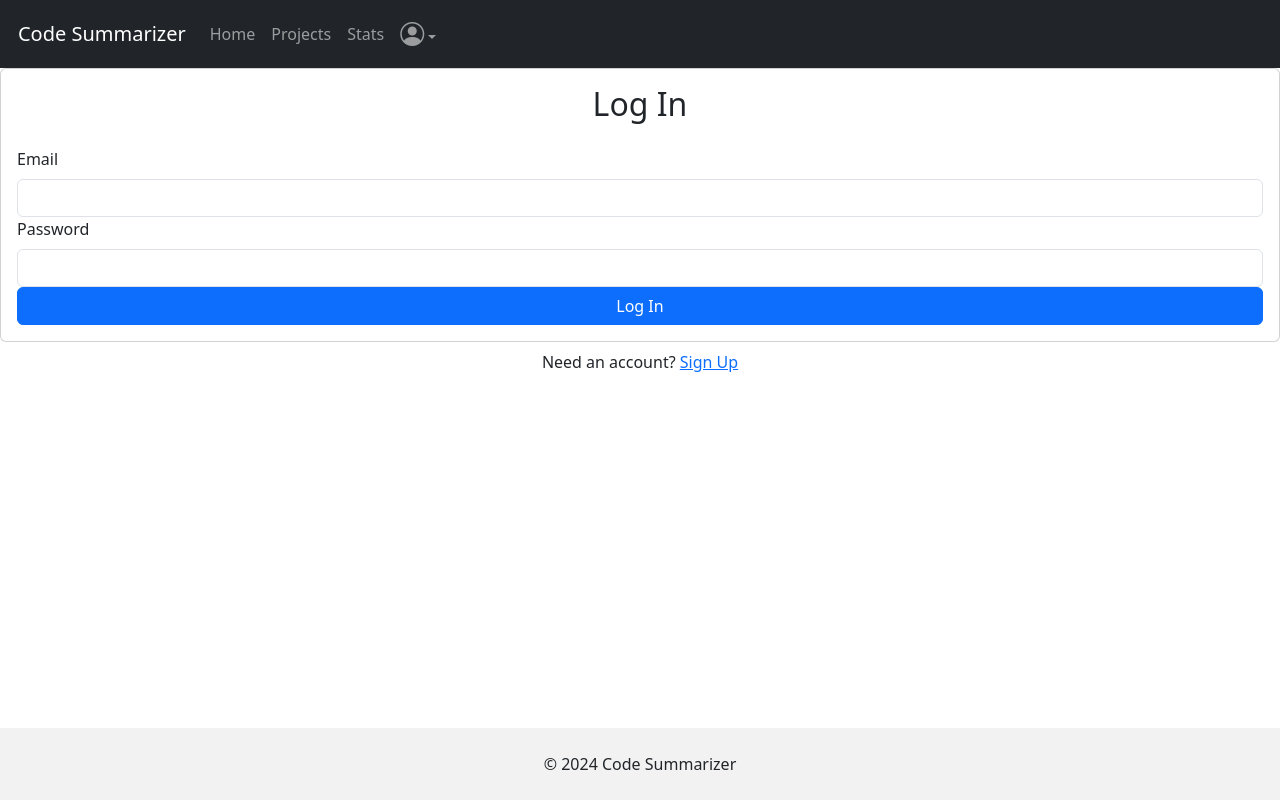
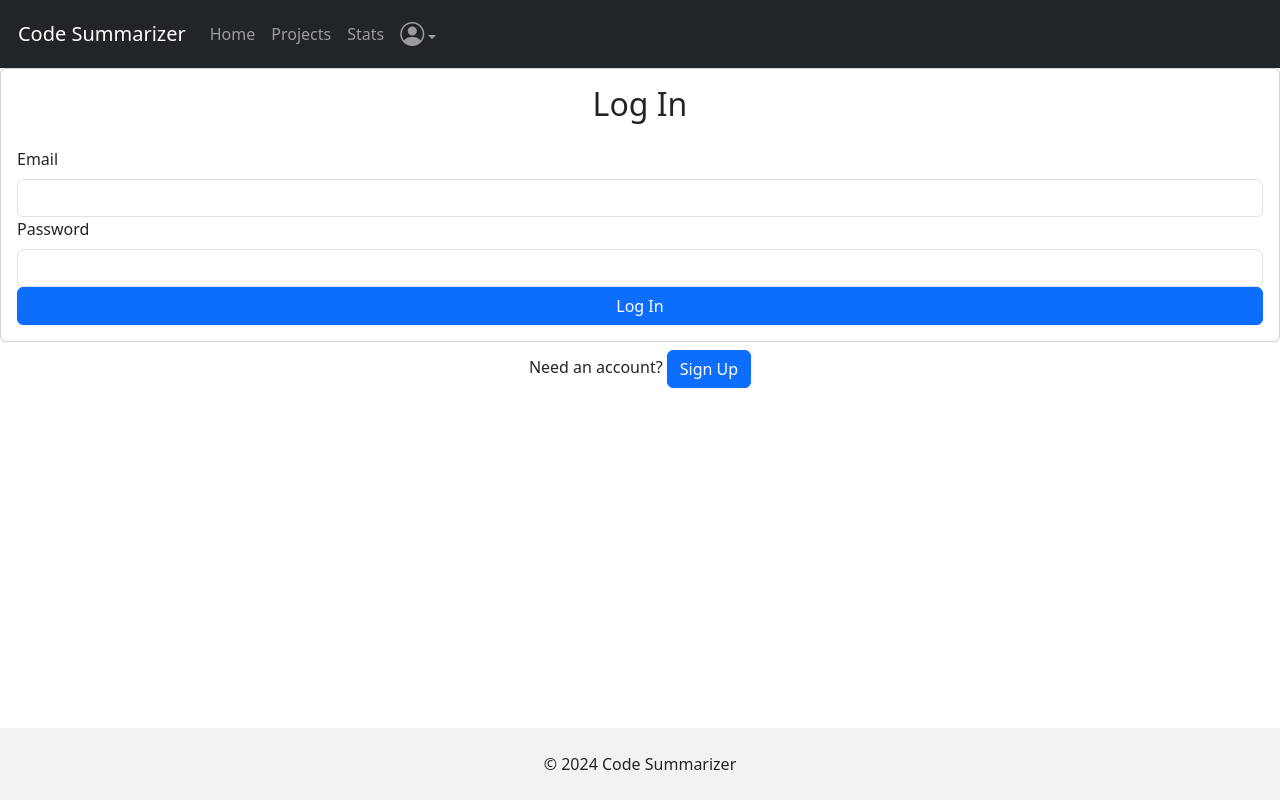
Before and after one commit to Degman1/CodeSummarizer, a React (Create React App) app in the folder frontend/: page /login in a window 1280 px wide. Built offline with nearby package versions, Linux system fonts and the light colour scheme; no server answers; the HTML template or start-up script is replaced by a standard one.

Commit message:
fix sign up page

```diff
--- a/frontend/src/App.js
+++ b/frontend/src/App.js
@@ -34,7 +34,7 @@ function App() {
       case 'login':
         return <Login setSubpage={setSubpage}/>;
       case 'signup':
-        return <Signup/>;
+        return <Signup setSubpage={setSubpage}/>;
       case 'Home':
         return <HomePage />;
       case 'Projects':
--- a/frontend/src/components/Login.js
+++ b/frontend/src/components/Login.js
@@ -49,7 +49,7 @@ export default function Login({setSubpage}) {
                 </Card.Body>
             </Card>
             <div className="w-100 text-center mt-2">
-                Need an account? <Link to="/signup">Sign Up</Link>
+                Need an account? <Button onClick={() => setSubpage('signup')} to="/signup">Sign Up</Button>
             </div>
         </>
     );
--- a/frontend/src/components/Signup.js
+++ b/frontend/src/components/Signup.js
@@ -4,7 +4,7 @@ import { Form, Button, Card, Alert } from "react-bootstrap"
 import { useAuth } from './contexts/AuthContext';
 import {Link} from "react-router-dom"
 
-export default function Signup() {
+export default function Signup({setSubpage}) {
     const emailRef = useRef()
     const passwordRef = useRef()
     const passwordConfirmRef = useRef()
@@ -82,7 +82,7 @@ export default function Signup() {
         </Card.Body>
       </Card>
       <div className="w-100 text-center mt-2">
-        Already have an account? <Link to="/login">Log In</Link>
+        Already have an account? <Button onClick={() => setSubpage('login')} to="/login">Log In</Button>
       </div>
     </>
   )
```
